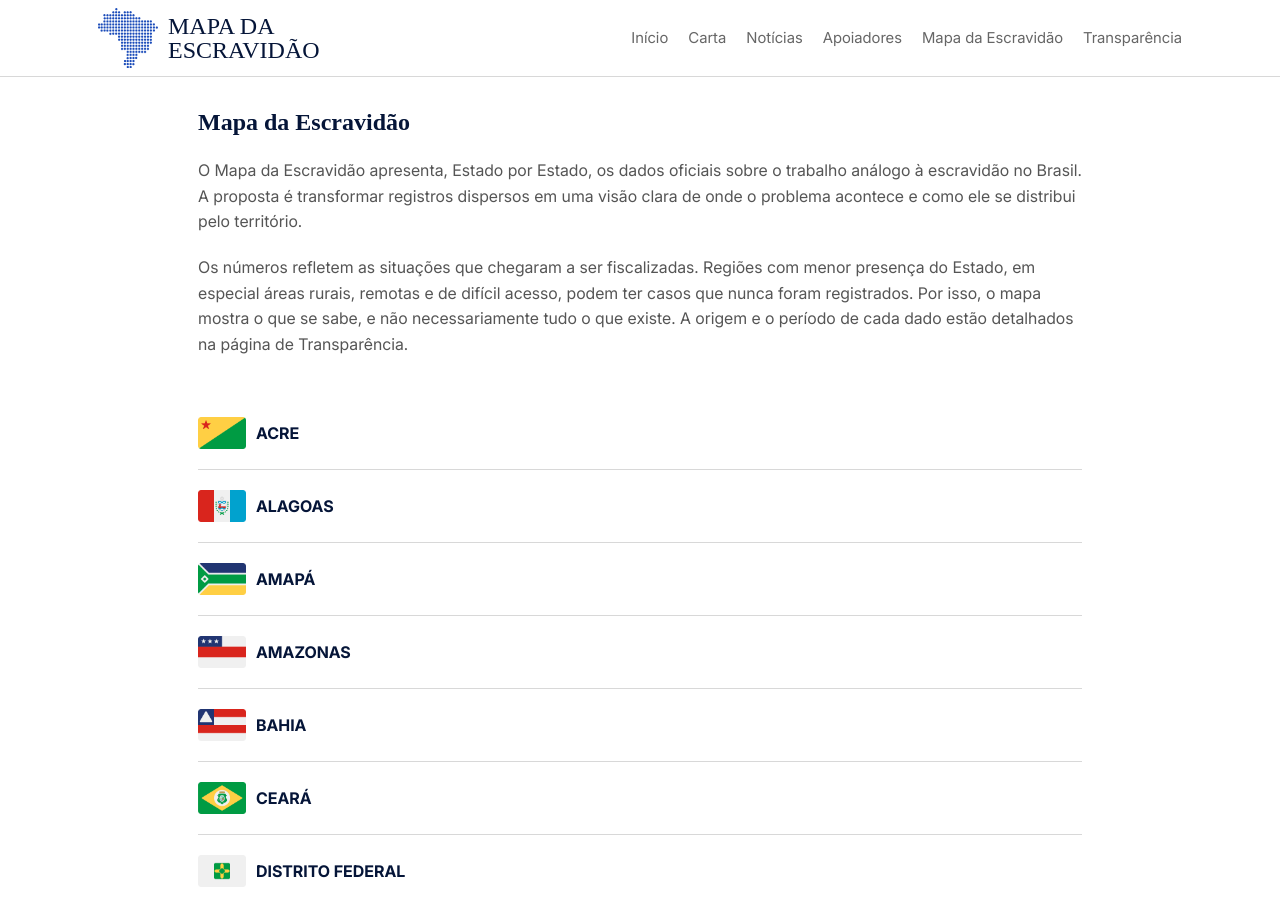
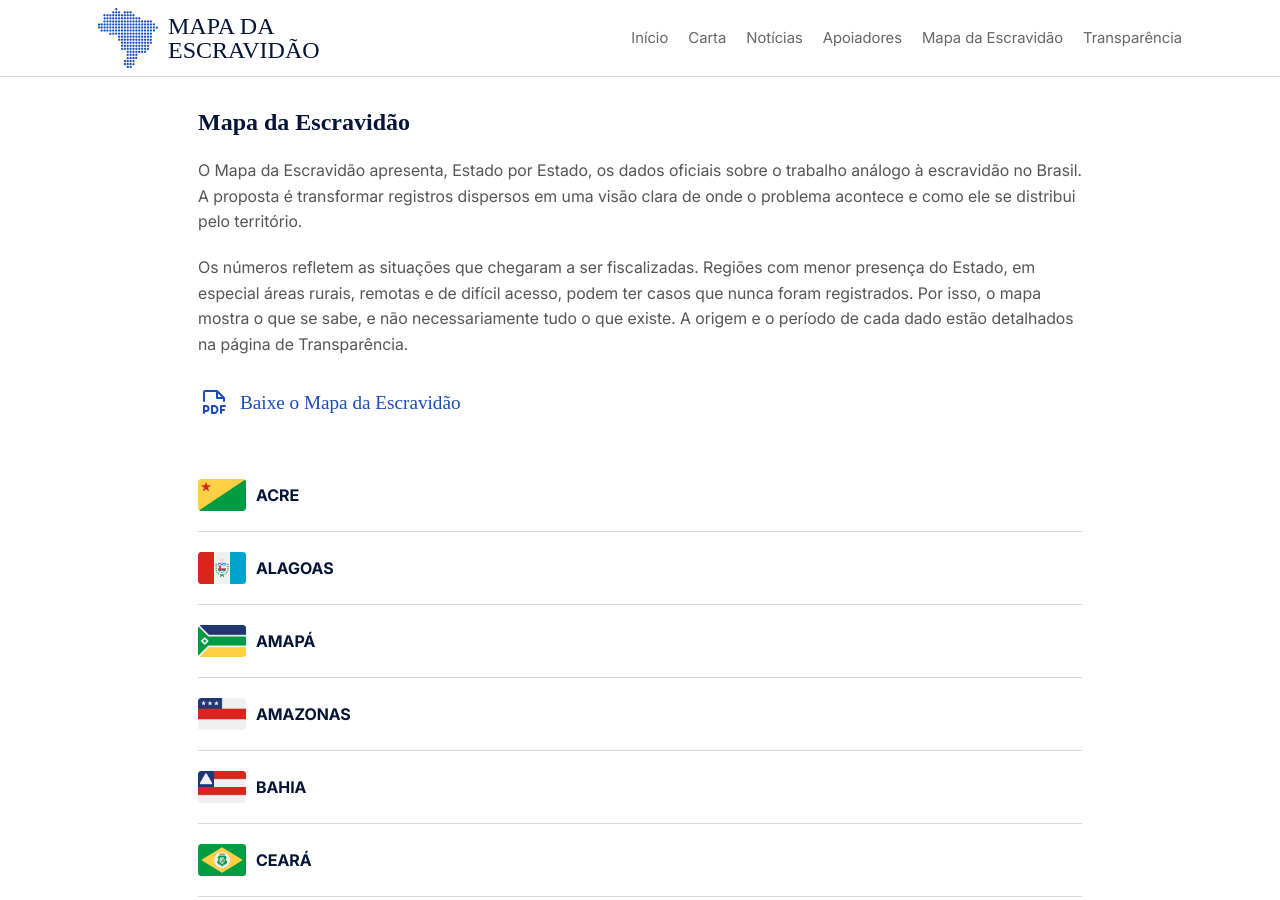
Before and after one commit to Landowski/mapa-escravidao, a Jekyll site: the page built from mapa-escravidao/index.html, in a window 1280 px wide and 900 px high. Built offline with Jekyll 4.4.1, drawn with Linux system fonts in a browser that asks for light colours; some web fonts are replaced.

Commit message:
Update index.html

```diff
--- a/mapa-escravidao/index.html
+++ b/mapa-escravidao/index.html
@@ -12,6 +12,11 @@ permalink: /mapa-escravidao
                 <p>O Mapa da Escravidão apresenta, Estado por Estado, os dados oficiais sobre o trabalho análogo à escravidão no Brasil. A proposta é transformar registros dispersos em uma visão clara de onde o problema acontece e como ele se distribui pelo território.</p>
 
                 <p>Os números refletem as situações que chegaram a ser fiscalizadas. Regiões com menor presença do Estado, em especial áreas rurais, remotas e de difícil acesso, podem ter casos que nunca foram registrados. Por isso, o mapa mostra o que se sabe, e não necessariamente tudo o que existe. A origem e o período de cada dado estão detalhados na página de Transparência.</p>
+
+                <a href="/arquivos/mapa-escravidao-estados.pdf" class="todas-noticias" target="_blank">
+                <svg xmlns="http://www.w3.org/2000/svg" width="32" height="32" fill="currentColor" viewBox="0 0 256 256"><path d="M224,152a8,8,0,0,1-8,8H192v16h16a8,8,0,0,1,0,16H192v16a8,8,0,0,1-16,0V152a8,8,0,0,1,8-8h32A8,8,0,0,1,224,152ZM92,172a28,28,0,0,1-28,28H56v8a8,8,0,0,1-16,0V152a8,8,0,0,1,8-8H64A28,28,0,0,1,92,172Zm-16,0a12,12,0,0,0-12-12H56v24h8A12,12,0,0,0,76,172Zm88,8a36,36,0,0,1-36,36H112a8,8,0,0,1-8-8V152a8,8,0,0,1,8-8h16A36,36,0,0,1,164,180Zm-16,0a20,20,0,0,0-20-20h-8v40h8A20,20,0,0,0,148,180ZM40,112V40A16,16,0,0,1,56,24h96a8,8,0,0,1,5.66,2.34l56,56A8,8,0,0,1,216,88v24a8,8,0,0,1-16,0V96H152a8,8,0,0,1-8-8V40H56v72a8,8,0,0,1-16,0ZM160,80h28.69L160,51.31Z"></path></svg>
+                    Baixe o Mapa da Escravidão
+                </a>
 
                 <div class="lista">
 
```
